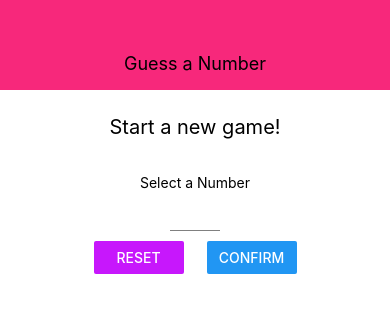
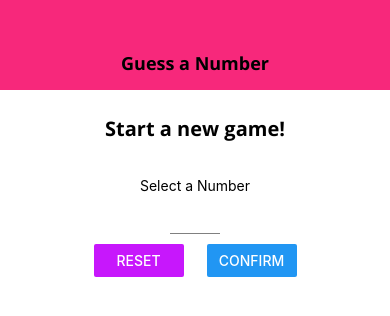
Before and after one commit to rony646/guess-a-number-app, a React Native app: screen / in a window 390 px wide. Shown: the top 316 px of the page. Built offline with nearby package versions, Linux system fonts and the light colour scheme.

Commit message:
Using another font

```diff
--- a/App.js
+++ b/App.js
@@ -1,15 +1,34 @@
 import React, { useState } from 'react';
 import { StyleSheet, Text, View } from 'react-native';
+import * as Font from 'expo-font';
+import { AppLoading } from 'expo'
 
 import Header from './components/Header';
 import StartGameScreen from './screens/StartGameScreen';
 import GameScreen from './screens/GameScreen';
 import GameOverScreen from './screens/GameOverScreen'
 
+const fetchFonts = () => {
+  return Font.loadAsync({
+    'open-sans': require('./assets/fonts/OpenSans-Regular.ttf'),
+    'open-sans-bold': require('./assets/fonts/OpenSans-Bold.ttf')
+  });
+};
+
 export default function App() {
 
   const [userNumber, setUserNumber] = useState();
   const [guessRounds, setGuessRounds] = useState(0);
+  const [dataLoaded, setDataLoaded ] = useState(false)
+
+  if(!dataLoaded) {
+    return <AppLoading
+              startAsync={fetchFonts}
+              onFinish={() => setDataLoaded(true)}
+              onError={(err) => console.log(err)}
+            />;
+  };
+
 
   const startGameHandler = (selectedNumber) => {
     setUserNumber(selectedNumber);
--- a/components/Header.js
+++ b/components/Header.js
@@ -23,7 +23,8 @@
     },
     headerTitle: {
         color: "black",
-        fontSize: 18
+        fontSize: 18,
+        fontFamily: 'open-sans-bold'
     }
 })
 
--- a/screens/StartGameScreen.js
+++ b/screens/StartGameScreen.js
@@ -91,6 +91,7 @@
     title: {
         fontSize: 20,
         marginVertical: 15,
+        fontFamily: 'open-sans-bold'
     },
     inputContainer: {
         width: 300,
```
Also changed, not shown: assets/fonts/OpenSans-Bold.ttf (added), assets/fonts/OpenSans-Regular.ttf (added).
